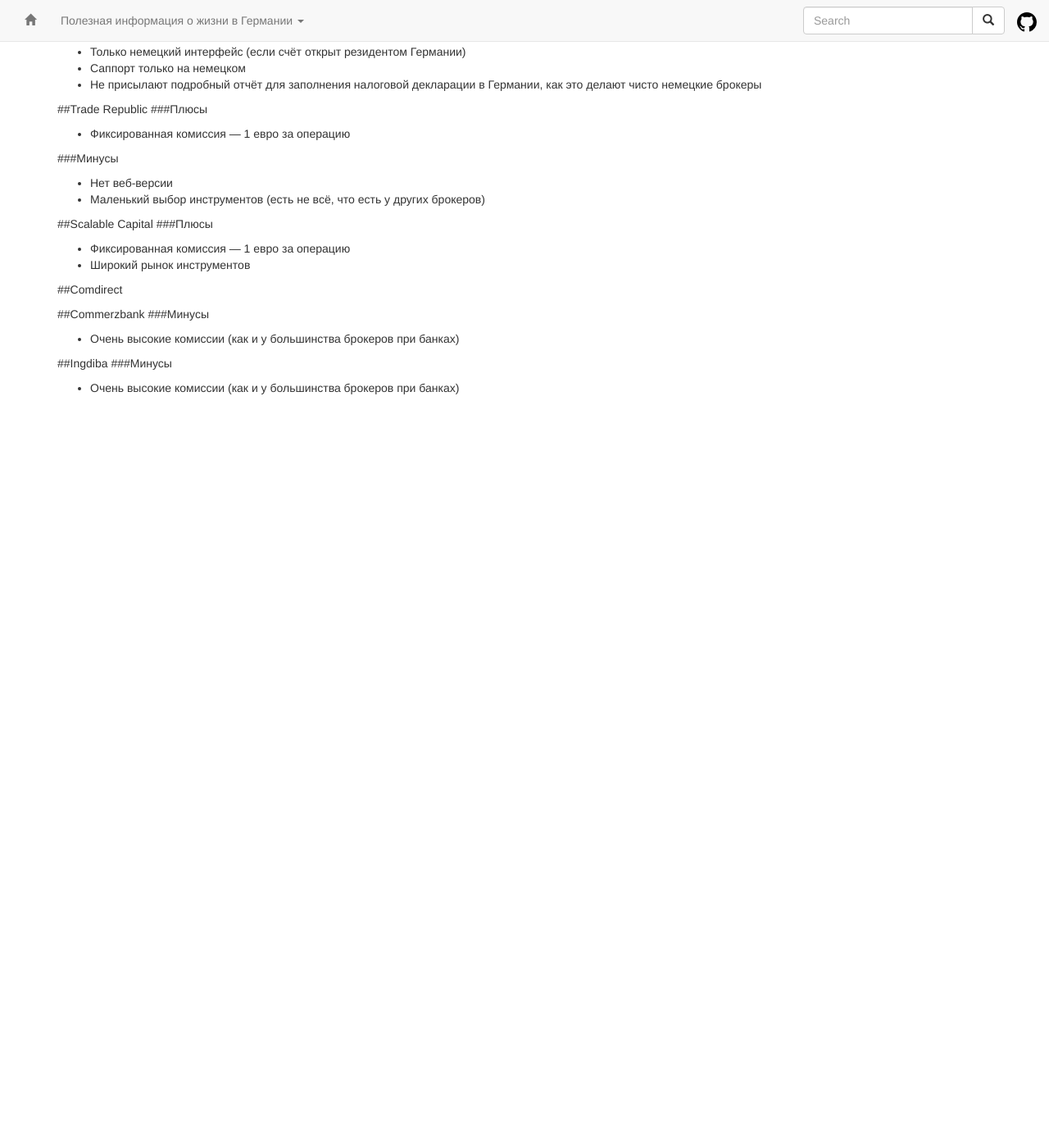
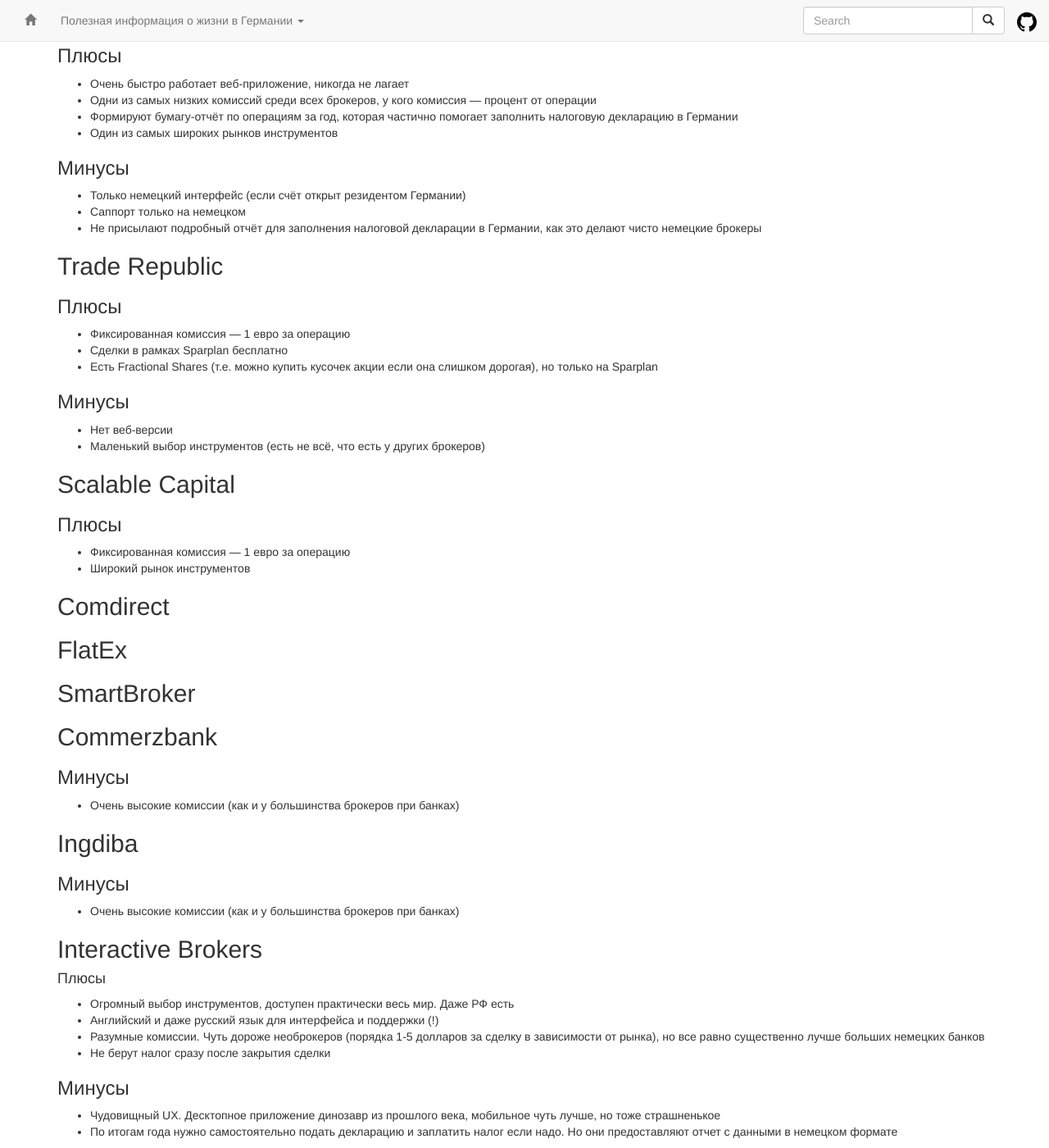
Before and after one commit to ru-de/faq, a Jekyll site: the page built from pages/Инвестиции.md, in a window 1280 px wide and 1400 px high, scrolled down 447 px. Shown: the whole window at 82% size. Built offline with Jekyll 4.4.1, drawn with Linux system fonts in a browser that asks for light colours; nearby versions of some CDN libraries; before the commit the page ends 940 px from its top, so only the background shows below that; some of the changed text lies outside the part shown.

Commit message:
sync github pages

```diff
--- a/pages/Инвестиции.md
+++ b/pages/Инвестиции.md
@@ -25,42 +25,56 @@ https://www.justetf.com/de-en/academy/academy-overview.html
 Мосбиржа https://www.moex.com/msn/learning
 Vanguard https://investor.vanguard.com/investing/investor-education
 
-#Сравнение разных брокеров
-##Degiro
-###Плюсы
+# Сравнение разных брокеров
+## Degiro
+### Плюсы
 * Очень быстро работает веб-приложение, никогда не лагает
 * Одни из самых низких комиссий среди всех брокеров, у кого комиссия — процент от операции
 * Формируют бумагу-отчёт по операциям за год, которая частично помогает заполнить налоговую декларацию в Германии
 * Один из самых широких рынков инструментов
 
-###Минусы
+### Минусы
 * Только немецкий интерфейс (если счёт открыт резидентом Германии)
 * Саппорт только на немецком
 * Не присылают подробный отчёт для заполнения налоговой декларации в Германии, как это делают чисто немецкие брокеры
 
-##Trade Republic
-###Плюсы
+## Trade Republic
+### Плюсы
 * Фиксированная комиссия — 1 евро за операцию
+* Сделки в рамках Sparplan бесплатно
+* Есть Fractional Shares (т.е. можно купить кусочек акции если она слишком дорогая), но только на Sparplan
 
-###Минусы
+### Минусы
 * Нет веб-версии
 * Маленький выбор инструментов (есть не всё, что есть у других брокеров)
 
-
-
-##Scalable Capital
-###Плюсы
+## Scalable Capital
+### Плюсы
 * Фиксированная комиссия — 1 евро за операцию
 * Широкий рынок инструментов
 
-##Comdirect
+## Comdirect
 
+## FlatEx
 
-##Commerzbank
-###Минусы
+## SmartBroker
+
+## Commerzbank
+### Минусы
 * Очень высокие комиссии (как и у большинства брокеров при банках)
 
 
-##Ingdiba
-###Минусы
+## Ingdiba
+### Минусы
 * Очень высокие комиссии (как и у большинства брокеров при банках)
+
+## Interactive Brokers
+#### Плюсы
+* Огромный выбор инструментов, доступен практически весь мир. Даже РФ есть
+* Английский и даже русский язык для интерфейса и поддержки (!)
+* Разумные комиссии. Чуть дороже необрокеров (порядка 1-5 долларов за сделку в зависимости от рынка), но все равно существенно лучше больших немецких банков
+* Не берут налог сразу после закрытия сделки
+
+### Минусы
+* Чудовищный UX. Десктопное приложение динозавр из прошлого века, мобильное чуть лучше, но тоже страшненькое
+* По итогам года нужно самостоятельно подать декларацию и заплатить налог если надо. Но они предоставляют отчет с данными в немецком формате
```
Also changed, not shown: other parts of pages/Инвестиции.md (+2 -2 lines), 1 other file.
